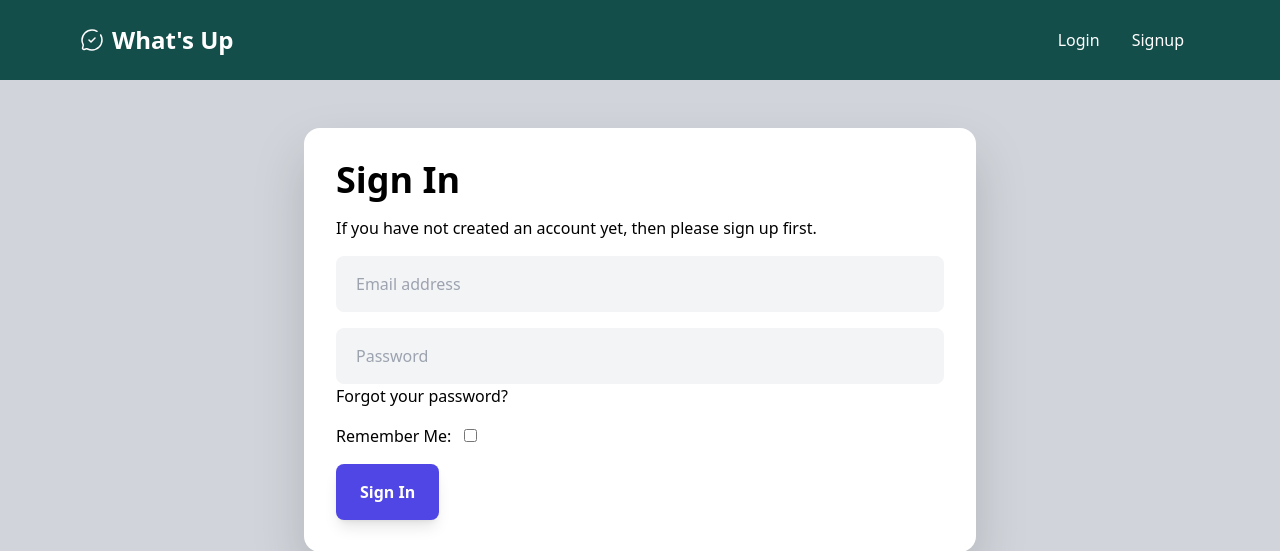
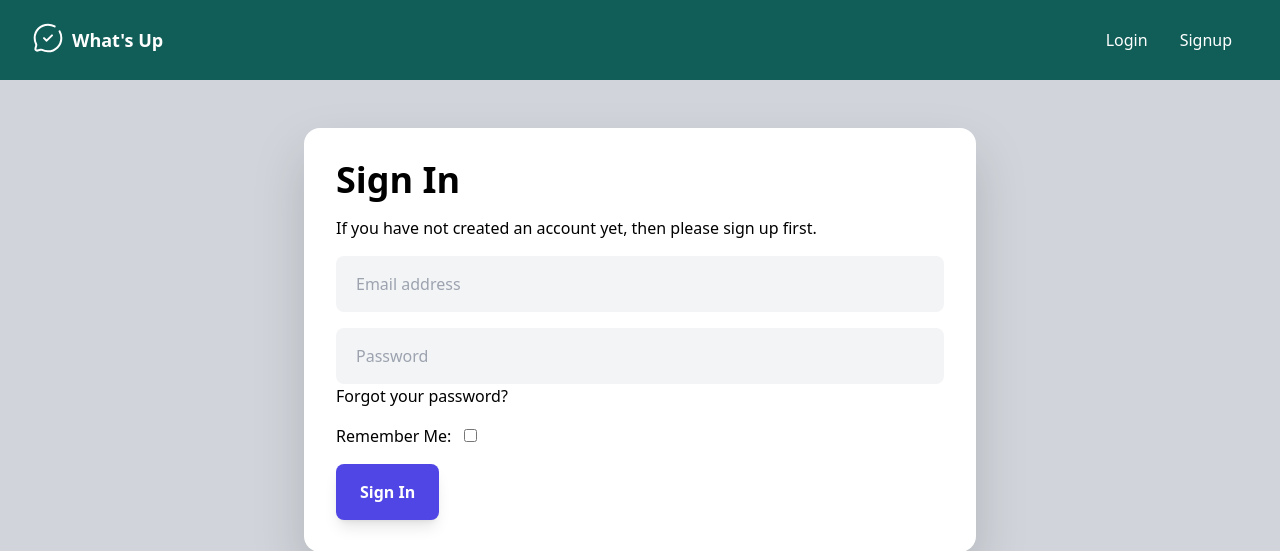
Before and after one commit to BenjaminMehrez/ChatRealtime, a Django app: a page that uses templates/includes/header.html in a window 1280 px wide. Shown: the top 551 px of the page. Run offline with Django 5.2, Linux system fonts and the light colour scheme; parts of the project's set-up code (start-up, migrations or seed data) failed here and were passed over; some libraries are stand-ins or nearby versions.

Commit message:
update nav

```diff
--- a/templates/includes/header.html
+++ b/templates/includes/header.html
@@ -1,14 +1,25 @@
 {% load static %}
-<header class="flex items-center justify-between bg-teal-900 h-20 px-20 text-white sticky top-0 z-40">
-    <div class="flex items-center">
-        <a class="flex items-center gap-2" href="/">
-            <img class="h-6" src="{% static 'images/logo.svg' %}" alt="Logo"/>
-            <span class="text-2xl font-bold">What's Up</span>
-        </a>
+<header x-data="{ mobilenavOpen: false }" class="md:flex items-center justify-between [&>*]:px-8 bg-teal-800 h-20 text-white sticky top-0 z-40">
+    <div class="flex items-center justify-between h-20">
+        <logo>
+            <a class="flex items-center gap-1" href="/">
+                <img class="w-8 mr-1 -mt-1" src="{% static 'images/logo.svg' %}" alt="Logo"/>
+                <span class="text-lg font-bold">What's Up</span>
+            </a>
+        </logo>
+        <mobileicon class="md:hidden">
+            <a @click="mobilenavOpen = !mobilenavOpen" class="h-12 w-12 flex items-center justify-center cursor-pointer hover:bg-teal-700 rounded-lg">
+                <img x-show="!mobilenavOpen" class="w-6 h-6 select-none" src="https://img.icons8.com/small/64/ffffff/menu.png"/>
+                <img x-show="mobilenavOpen" x-cloak class="w-6 h-6 select-none" src="https://img.icons8.com/small/64/ffffff/delete-sign.png"/>
+            </a>
+        </mobileicon>
         <div id="online-user-count"></div>
     </div>
-    <nav class="block relative">
-        <ul class="navitems flex items-center justify-center h-full">
+    <nav x-show="mobilenavOpen" x-cloak class="md:!block bg-teal-800 h-screen w-screen md:h-auto md:w-auto -mt-20 md:mt-0 absolute md:relative z-[-1]"
+    x-transition:enter="duration-300 ease-out"
+    x-transition:enter-start="opacity-0 -translate-y-96"
+    x-transition:enter-end="opacity-100 translate-y-0">
+        <ul class="flex items-center navitems flex-col md:flex-row gap-8 md:gap-0 justify-center h-full -translate-y-10 md:translate-y-0">
             {% if request.user.is_authenticated %}
             <li x-data="{ dropdownOpen: false }" class="relative">
                 <a @click="dropdownOpen = !dropdownOpen" @click.away="dropdownOpen = false" class="cursor-pointer select-none">
```
